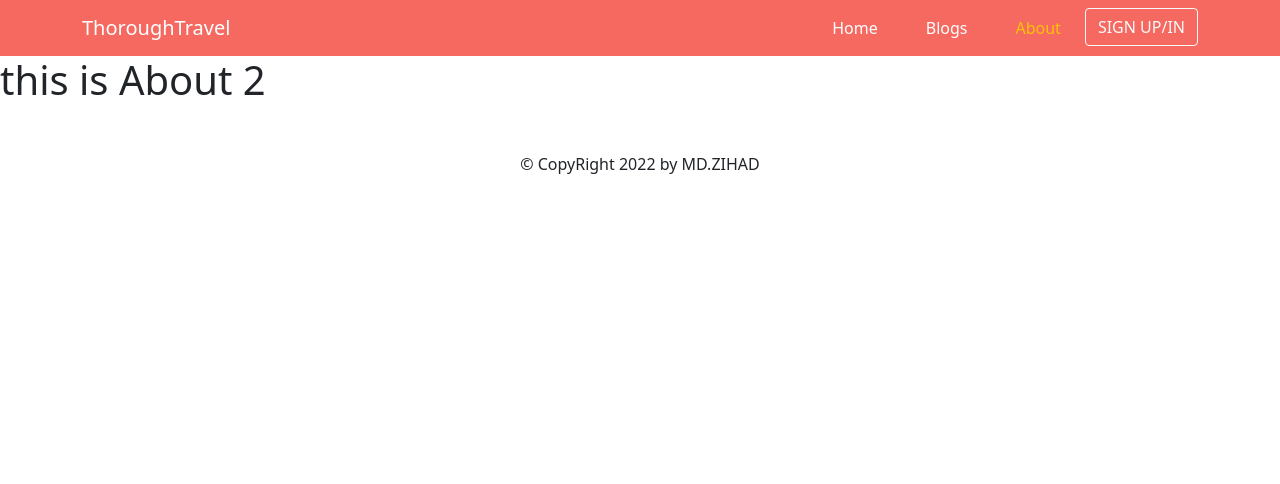
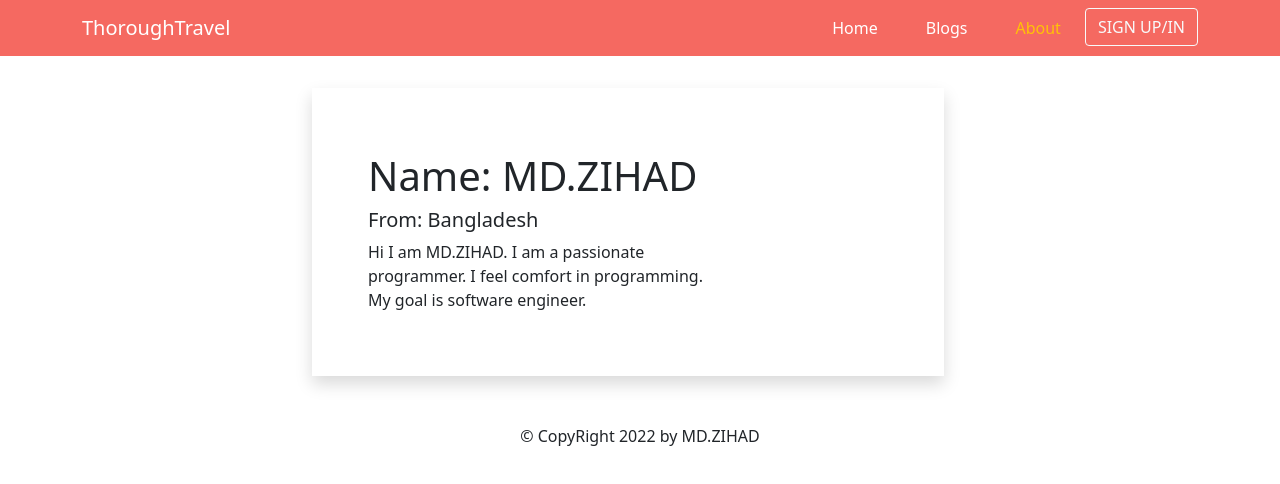
Before and after one commit to ZIHAD22/Thorough-Travel, a React (Create React App) app: page /about in a window 1280 px wide. Shown: the top 484 px of the page. Built offline with nearby package versions, Linux system fonts and the light colour scheme; no server answers.

Commit message:
add about page

```diff
--- a/src/components/About/About.jsx
+++ b/src/components/About/About.jsx
@@ -2,8 +2,23 @@ import React from "react";
 
 const About = () => {
   return (
-    <div>
-      <h1>this is About 2</h1>
+    <div className="row w-100">
+      <div className="col-md-6 mx-auto mt-5">
+        <div class="row shadow p-5 g-3">
+          <div className="col-md-8 d-flex align-items-center">
+            <div>
+              <h1>Name: MD.ZIHAD</h1>
+              <strong>
+                <h5>From: Bangladesh</h5>
+              </strong>
+              <p>
+                Hi I am MD.ZIHAD. I am a passionate programmer. I feel comfort
+                in programming. My goal is software engineer.
+              </p>
+            </div>
+          </div>
+        </div>
+      </div>
     </div>
   );
 };
```
